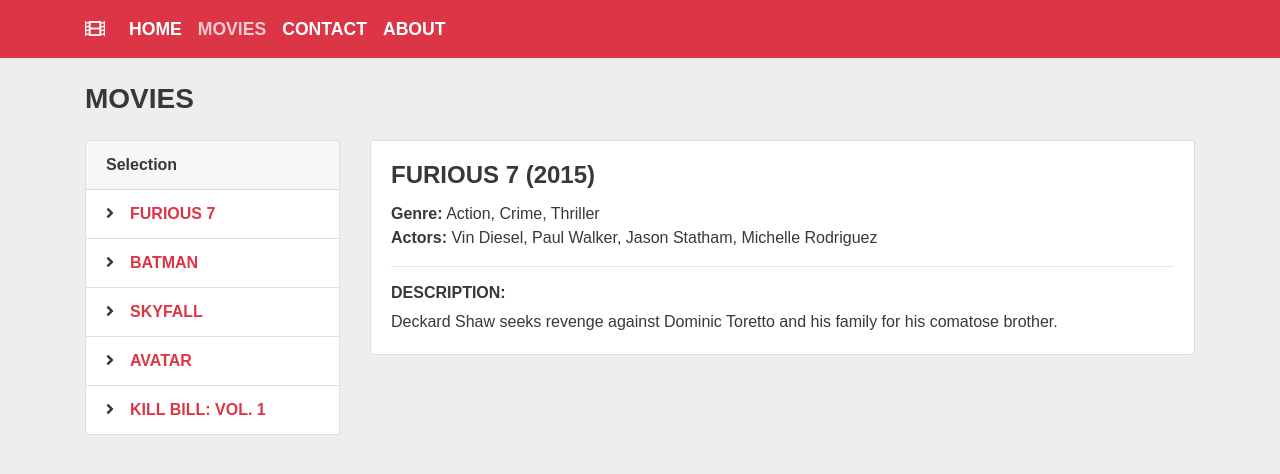
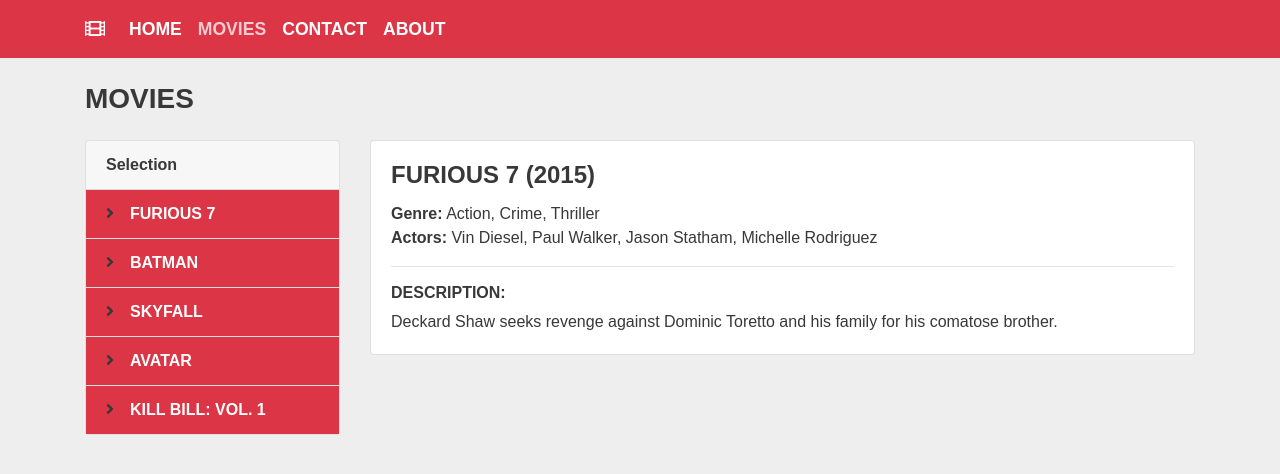
Before and after one commit to Michael-MO/Web-Programming-Mandatory, a React (Create React App) app: page /movies in a window 1280 px wide. Shown: the top 474 px of the page. Built offline with nearby package versions, Linux system fonts and the light colour scheme; a web font is replaced by a local one.

Commit message:
Active nav-link styling

```diff
--- a/public/styles.css
+++ b/public/styles.css
@@ -61,6 +61,11 @@
   font-size: 1rem;
 }
 
+.list-group-item .nav-link.active {
+  background-color: #dc3545;
+  color: #fff !important;
+}
+
 /* Card Overrides */
 
 .card .card-header {
```
